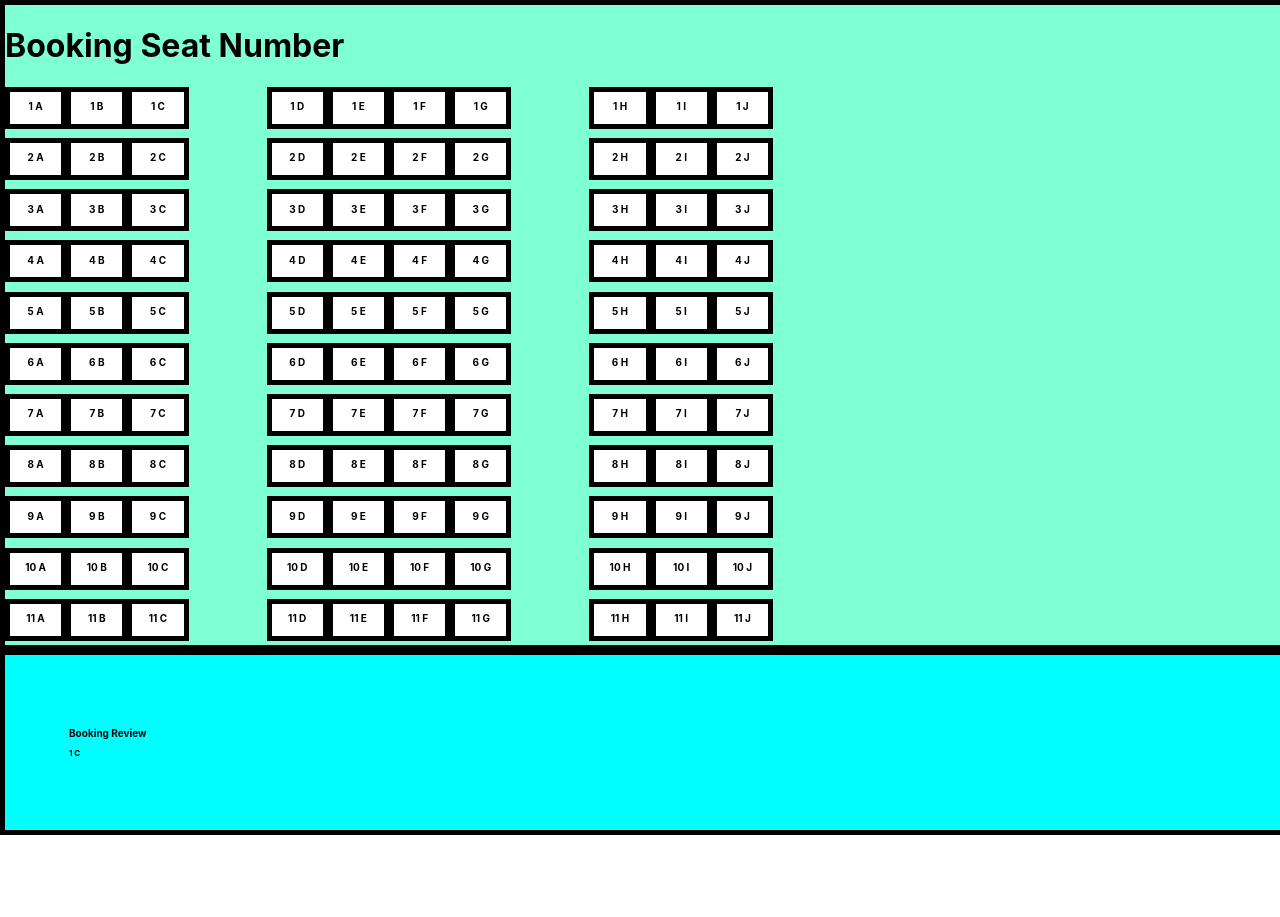
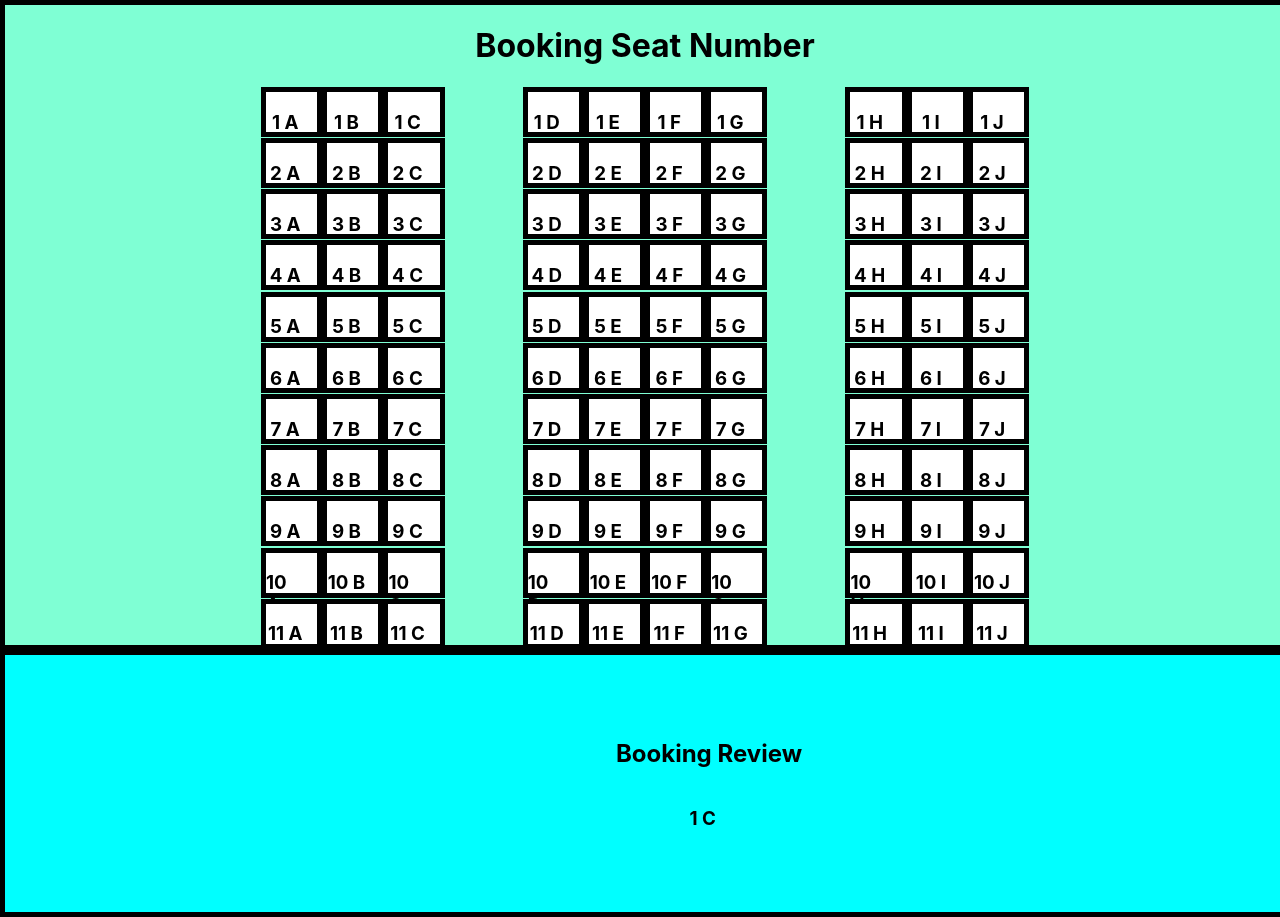
Before and after one commit to azkawidyanto/booking-travel-web, a React (Create React App) app: page / in a window 1280 px wide. Both pictures are taken after a click on the element "1 C". Shown: the top 917 px of the page. Before the commit the page ends 835 px from the top, so only its background shows below. Built offline with nearby package versions, Linux system fonts and the light colour scheme; no server answers.

Commit message:
fix some ui font

```diff
--- a/src/pages/Booking Page/BookingPage.css
+++ b/src/pages/Booking Page/BookingPage.css
@@ -1,11 +1,11 @@
 .Booking {
-	background-color: ;
 	height: auto;
 }
 .Plane-seat {
 	width: 4vw;
-	height: 4vh;
-	text-align: center;
+	height: 5vh;
+	display: flex;
+	justify-content: center;
 	background-color: white;
 	border: 5px solid black;
 	margin-bottom: 1vw;
@@ -21,25 +21,28 @@
 .Right-seat {
 	display: flex;
 }
-h2 {
-	font-size: 10px;
+
+h3 {
+	margin-right: 1vw;
 }
-h3 {
-	font-size: 8px;
-	margin-right: 1vw;
-	display: flex;
+.Seat-review {
+	display: flex !important;
 	flex-direction: row;
+	align-items: baseline;
 }
 .Plane-rows {
 	width: 60vw;
 	height: 4vw;
-	display: flex;
+	display: inline-flex;
 	flex-direction: row;
 	justify-content: space-between;
 }
 .Booking-plane-seats {
 	width: 100vw;
 	height: 80vh;
+	display: flex;
+	flex-direction: column;
+	align-items: center;
 	background-color: aquamarine;
 	border: 5px solid black;
 	overflow-y: scroll;
@@ -48,7 +51,9 @@ h3 {
 .Booking-review {
 	width: 100vw;
 	padding: 5vw;
-
+	display: flex;
+	flex-direction: column;
+	align-items: center;
 	border: 5px solid black;
 	background-color: aqua;
 }
--- a/src/pages/Booking Page/BookingPage.jsx
+++ b/src/pages/Booking Page/BookingPage.jsx
@@ -35,21 +35,21 @@ const BookingPage = () => {
 					onClick={() => HandleClickSeat(`${row} A`)}
 					id="A"
 				>
-					<h2>{`${row} A`}</h2>
+					<h3>{`${row} A`}</h3>
 				</div>
 				<div
 					className="Plane-seat"
 					onClick={() => HandleClickSeat(`${row} B`)}
 					id="B"
 				>
-					<h2>{`${row} B`}</h2>
+					<h3>{`${row} B`}</h3>
 				</div>
 				<div
 					className="Plane-seat"
 					onClick={() => HandleClickSeat(`${row} C`)}
 					id="C"
 				>
-					<h2>{`${row} C`}</h2>
+					<h3>{`${row} C`}</h3>
 				</div>
 			</div>
 			<div className="Middle-seat">
@@ -58,28 +58,28 @@ const BookingPage = () => {
 					onClick={() => HandleClickSeat(`${row} D`)}
 					id="D"
 				>
-					<h2>{`${row} D`}</h2>
+					<h3>{`${row} D`}</h3>
 				</div>
 				<div
 					className="Plane-seat"
 					onClick={() => HandleClickSeat(`${row} E`)}
 					id="E"
 				>
-					<h2>{`${row} E`}</h2>
+					<h3>{`${row} E`}</h3>
 				</div>
 				<div
 					className="Plane-seat"
 					onClick={() => HandleClickSeat(`${row} F`)}
 					id="F"
 				>
-					<h2>{`${row} F`}</h2>
+					<h3>{`${row} F`}</h3>
 				</div>
 				<div
 					className="Plane-seat"
 					onClick={() => HandleClickSeat(`${row} G`)}
 					id="G"
 				>
-					<h2>{`${row} G`}</h2>
+					<h3>{`${row} G`}</h3>
 				</div>
 			</div>
 			<div className="Right-seat">
@@ -88,21 +88,21 @@ const BookingPage = () => {
 					onClick={() => HandleClickSeat(`${row} H`)}
 					id="H"
 				>
-					<h2>{`${row} H`}</h2>
+					<h3>{`${row} H`}</h3>
 				</div>
 				<div
 					className="Plane-seat"
 					onClick={() => HandleClickSeat(`${row} I`)}
 					id="I"
 				>
-					<h2>{`${row} I`}</h2>
+					<h3>{`${row} I`}</h3>
 				</div>
 				<div
 					className="Plane-seat"
 					onClick={() => HandleClickSeat(`${row} J`)}
 					id="J"
 				>
-					<h2>{`${row} J`}</h2>
+					<h3>{`${row} J`}</h3>
 				</div>
 			</div>
 		</div>
@@ -117,9 +117,11 @@ const BookingPage = () => {
 			{showBookReview && (
 				<div className="Booking-review">
 					<h2>Booking Review</h2>
-					{choosenSeat.map((element) => (
-						<h3>{element}</h3>
-					))}
+					<div classname="Seat-review">
+						{choosenSeat.map((element) => (
+							<h3>{element}</h3>
+						))}
+					</div>
 				</div>
 			)}
 		</div>
```
